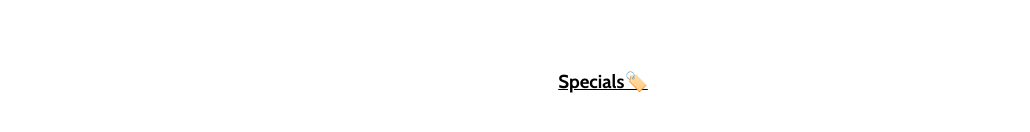
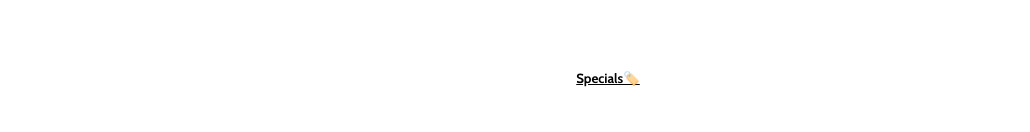
Before and after one commit to Asanda-Ngcobo/Grossary, a React (Create React App) app: page / in a window 1280 px wide. Shown: the part 170-302 px from the top of the page, without its empty margins (32-1062 px from the left). Built offline with nearby package versions, Linux system fonts and the light colour scheme.

Commit message:
Fixing the item name

```diff
--- a/src/App.js
+++ b/src/App.js
@@ -254,7 +254,7 @@ function Header({ AddItems, items, totalCost, setSortBy, toBeShoppedCount, onSpe
           color: '#F08A5D',
            width: '80%',
            margin: '10px 10px 10% 10%'}}>Please start <b>adding</b> your grocery items🥬🥒🍅</p>
-           <h3 onClick={onSpecialsClick} className="specials__button">Specials🏷️</h3>
+           <h5 onClick={onSpecialsClick} className="specials__button">Specials🏷️</h5>
         </>
 
       )}
--- a/src/index.css
+++ b/src/index.css
@@ -194,7 +194,7 @@ color: white;
   text-align: center;
 }
 
-h3{
+h5{
   text-align: center;
  text-decoration: underline;
 }
```
